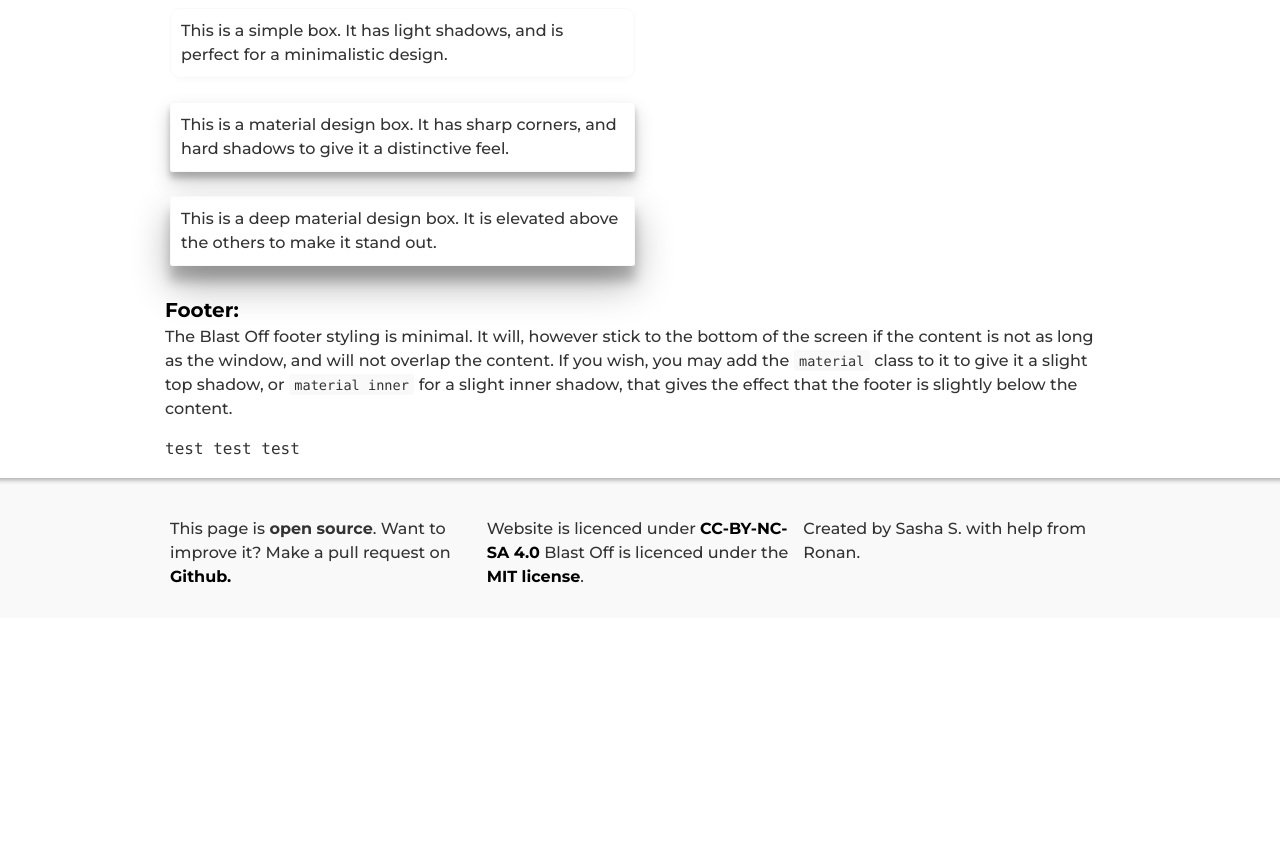
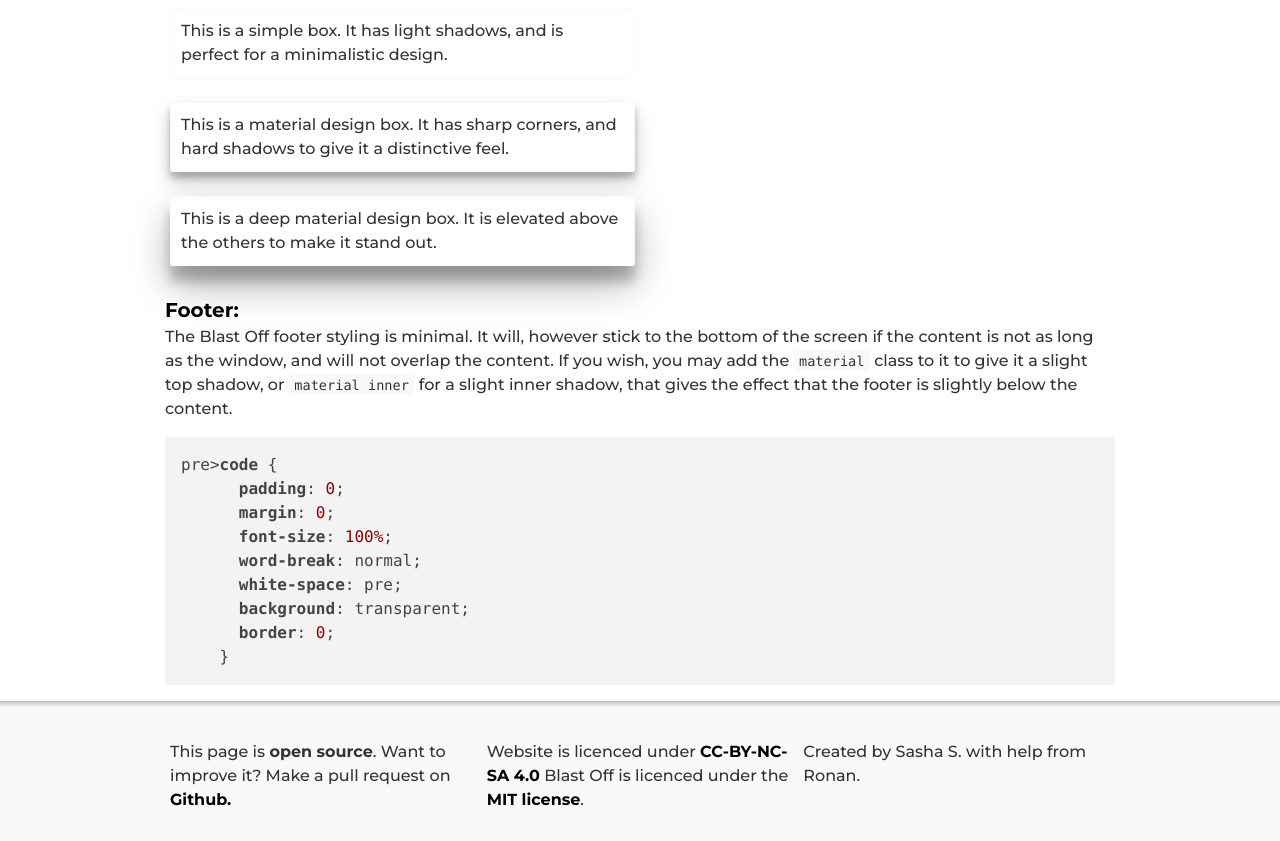
Before and after one commit to StompRocket/BlastOff, a plain HTML site: page index.html in a window 1280 px wide. Shown: the part 1818-2659 px from the top of the page. Before the commit the page ends 2436 px from the top, so only its background shows below. Drawn offline with nearby package versions, Linux system fonts and the light colour scheme.

Commit message:
working on adding syntax highlighting to documentation instead of gh gists

```diff
--- a/blastoff.scss
+++ b/blastoff.scss
@@ -266,18 +266,15 @@ pre>code {
   word-break: normal;
   white-space: pre;
   background: transparent;
-  border: 0;
 }
 pre code {
   display: inline;
   max-width: auto;
   padding: 0;
   margin: 0;
-  overflow: visible;
+  overflow-x: auto;
   line-height: inherit;
   word-wrap: normal;
-  background-color: transparent;
-  border: 0;
 }
 pre code::before,
 pre code::after {
--- a/index.html
+++ b/index.html
@@ -4,6 +4,8 @@
 <head>
   <link rel="stylesheet" href="./blastoff.css" />
   <link href="https://use.fontawesome.com/releases/v5.0.6/css/all.css" rel="stylesheet">
+  <link rel="stylesheet"
+      href="//cdnjs.cloudflare.com/ajax/libs/highlight.js/9.12.0/styles/default.min.css">
   <meta name="viewport" content="width=device-width, initial-scale=1.0">
   <title>Blast Off! | A minimal CSS framework</title>
 </head>
@@ -282,7 +284,15 @@
       a slight top shadow, or <code>material inner</code> for a slight inner shadow, that gives the effect that the footer is slightly below the content.
     </p>
 
-    <pre><code>test test test</code></pre>
+    <pre><code class="css">pre>code {
+      padding: 0;
+      margin: 0;
+      font-size: 100%;
+      word-break: normal;
+      white-space: pre;
+      background: transparent;
+      border: 0;
+    }</code></pre>
 
     <script src="https://gist.github.com/swissChili/49b629023582d24d67ce0c2da5173d5b.js"></script>
 
@@ -311,5 +321,7 @@
 
   <!-- Place this tag in your head or just before your close body tag. -->
   <script async defer src="https://buttons.github.io/buttons.js"></script>
+  <script src="//cdnjs.cloudflare.com/ajax/libs/highlight.js/9.12.0/highlight.min.js"></script>
+  <script>hljs.initHighlightingOnLoad();</script>
 
 </html>
```
Also changed, not shown: blastoff.css, 1 other file.
